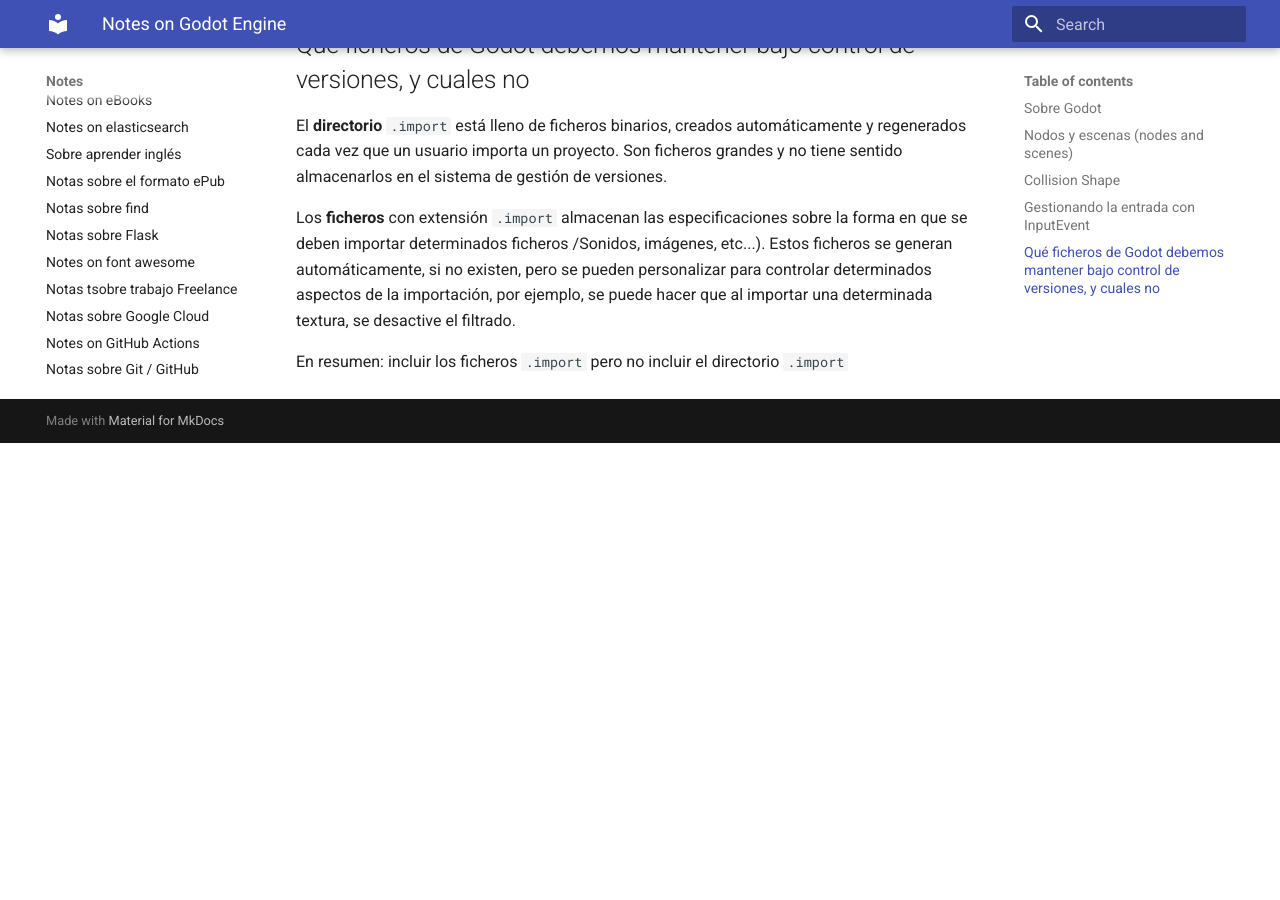
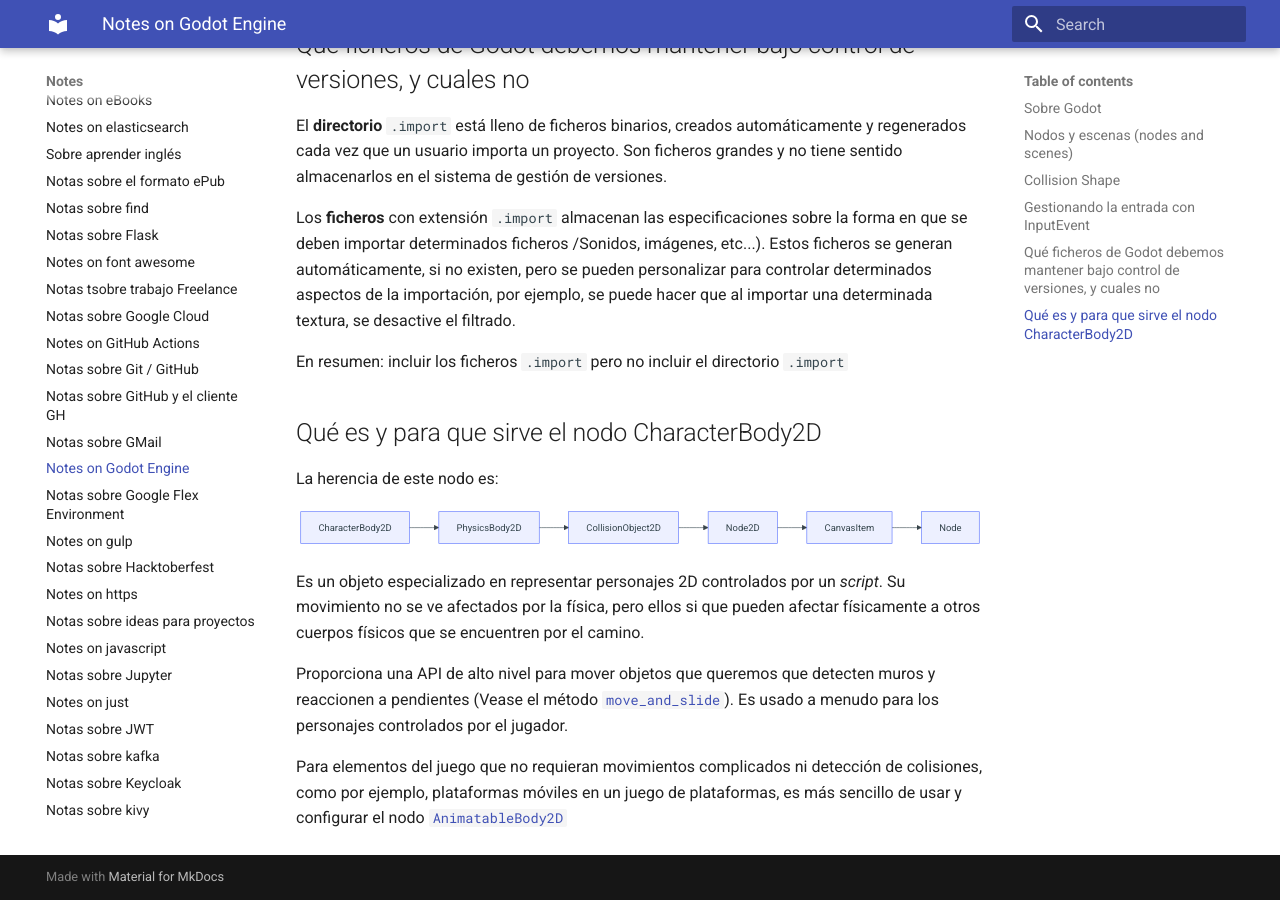
Before and after one commit to euribates/notes, an MkDocs documentation site: the page built from docs/notes-on-godot.md, in a window 1280 px wide and 900 px high, scrolled down 2236 px. Built offline with MkDocs 1.6.1 and Material for MkDocs 9.7.7, drawn with Linux system fonts in a browser that asks for light colours; before the commit the page ends 2679 px from its top, so only the background shows below that.

Commit message:
Notas sobre Godot: El nodo CharacterBody2D

````diff
--- a/docs/notes-on-godot.md
+++ b/docs/notes-on-godot.md
@@ -112,3 +112,31 @@
 determinada textura, se desactive el filtrado.
 
 En resumen: incluir los ficheros `.import` pero no incluir el directorio `.import`
+
+## Qué es y para que sirve el nodo CharacterBody2D
+
+La herencia de este nodo es:
+
+
+``` mermaid
+graph LR
+  CharacterBody2D --> PhysicsBody2D;
+  PhysicsBody2D --> CollisionObject2D;
+  CollisionObject2D --> Node2D;
+  Node2D --> CanvasItem;
+  CanvasItem --> Node;
+```
+
+Es un objeto especializado en representar personajes 2D controlados por un
+_script_. Su movimiento no se ve afectados por la física, pero ellos si que pueden afectar
+físicamente a otros cuerpos físicos que se encuentren por el camino.
+
+Proporciona una API de alto nivel para mover objetos que queremos que detecten
+muros y reaccionen a pendientes (Vease el método
+[`move_and_slide`](https://docs.godotengine.org/en/stable/classes/class_characterbody2d.html#class-characterbody2d-method-move-and-slide)). Es usado a
+menudo para los personajes controlados por el jugador.
+
+Para elementos del juego que no requieran movimientos complicados ni detección
+de colisiones, como por ejemplo, plataformas móviles en un juego de
+plataformas, es más sencillo de usar y configurar el nodo
+[`AnimatableBody2D`](https://docs.godotengine.org/en/stable/classes/class_animatablebody2d.html#class-animatablebody2d)
--- a/mkdocs.yml
+++ b/mkdocs.yml
@@ -17,7 +17,11 @@
     - mdx_math:
         enable_dollar_delimiter: True #for use of inline $..$
     - pymdownx.highlight
-    - pymdownx.superfences
+    - pymdownx.superfences:
+        custom_fences:
+          - name: mermaid
+            class: mermaid
+            format: !!python/name:pymdownx.superfences.fence_code_format
     - pymdownx.snippets
     - pymdownx.keys
     - footnotes
````
Also changed, not shown: 1 other file.
